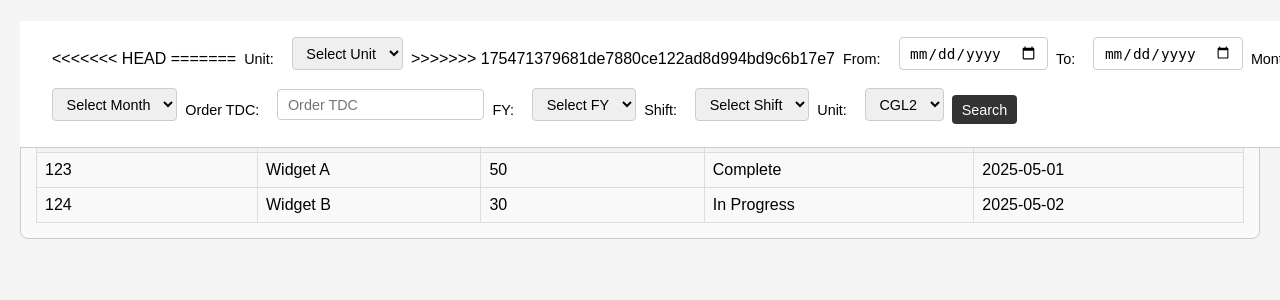
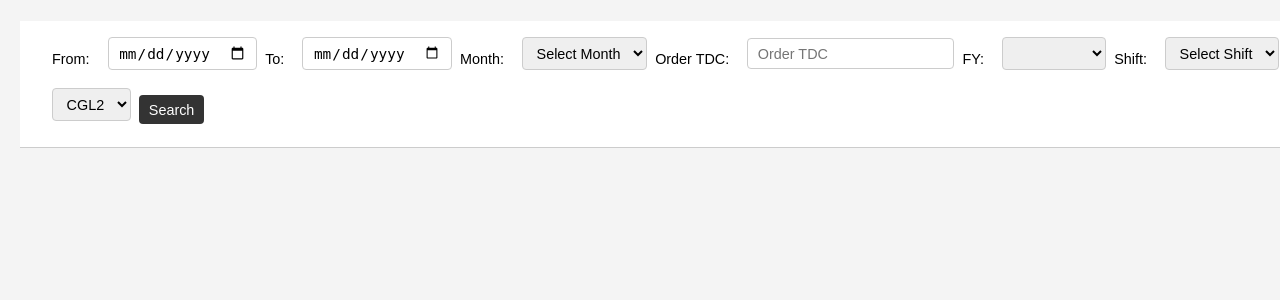
Before and after one commit to somyalakshmi07/DP, a Flask app: page / in a window 1280 px wide. Shown: the part 69-369 px from the top of the page. Run offline with Flask 3, Linux system fonts and the light colour scheme; data that the repository does not hold is empty.

Commit message:
original state

```diff
--- a/backend/static/app.js
+++ b/backend/static/app.js
@@ -6,12 +6,9 @@
     const orderTdc = document.querySelector('input[name="orderTdc"]').value;
     const financialYear = document.querySelector('select[name="financialYear"]').value;
     const shift = document.querySelector('select[name="shift"]').value;
-<<<<<<< HEAD
+
     const unit = document.querySelector('select[name="unit"]').value;  // Added unit selection
 
-=======
-
->>>>>>> 175471379681de7880ce122ad8d994bd9c6b17e7
     const response = await fetch('/search', {
         method: 'POST',
         headers: { 'Content-Type': 'application/json' },
@@ -49,26 +46,8 @@
         "L2 Remarks", "Next Unit", "Status", "Material Yield(%) with Zinc",
         "Material Yield(%) without Zinc", "Start Date", "Start Time", "End Date", "End Time",
         "Shift", "Process Duration(in min)", "Pdo Time", "Age(Days)", "PlanThickness",
-<<<<<<< HEAD
         "PlanWidth", "Target Thick", "Target Width", "Anneal Code", "No Of Rolls", "Coil Weight",
         "Production yield"
-=======
-        "PlanWidth", "Target Thick", "Target Width", "Anneal Code", "No Of Samples",
-        "Oil Usage", "Oil type", "Plan path", "Actual Path", "Customer", "Order Desc",
-        "PLTCM/CCM Prod Date", "QA Remarks", "Qa Code", "Ip Mat", "Distribution Channel",
-        "destinationCity", "Plan Order", "Actual Order", "Plan Edge Cond", "Actual Edge",
-        "NCO Flag", "Nco Reason", "Unloaded Wt", "Trimming", "End use", "Hr Batch No",
-        "Sleeve Used", "PlnOrdIdDesc", "Planned Product", "PlanCustomer", "L3 remarks",
-        "coil_type", "Average Line Speed (mpm)", "Committed Date", "Delivery date", "Idm",
-        "Odm", "Heat No", "Hr grade", "Hold Reason Remark", "User Id", "c", "mn", "s", "si",
-        "ph", "al", "cr", "ca", "cu", "n", "ni", "mo", "v", "nb", "ti", "t1", "b", "sn",
-        "cq", "ctAvg", "ftAvg", "hrThk", "hrWdt", "hrWt", "hrCrown", "hrWdg",
-        "slabNo", "Surface Conditioning Mill Force", "Holding Section Strip Actual Temperature",
-        "Surface Conditioning Mill Elongation", "Tension Leveller Elongation",
-        "Furnace Entry Speed", "Tube Treatment 6 Strip Actual Temperature", "PDOTr",
-        "PDOPor", "PDOSpeedSetupFurn", "Schd Line No", "NRI", "RA_CODE",
-        "Surface_Roughness_Min", "Surface_Roughness_Max"
->>>>>>> 175471379681de7880ce122ad8d994bd9c6b17e7
     ];
 
     let tableHTML = "<table class='excel-table'><thead><tr>";
@@ -109,22 +88,3 @@
     document.querySelector('select[name="unit"]').value = 'cgl2';  // Set default unit value (cgl2)
     searchData();
 });
-<<<<<<< HEAD
-=======
-
-function openNav() {
-    document.getElementById("mySidebar").style.width = "250px";
-}
-
-function closeNav() {
-    document.getElementById("mySidebar").style.width = "0";
-}
-
-function uploadData() {
-    alert("Upload button clicked!");
-}
-
-function downloadData() {
-    alert("Download button clicked!");
-}
->>>>>>> 175471379681de7880ce122ad8d994bd9c6b17e7
--- a/backend/templates/index.html
+++ b/backend/templates/index.html
@@ -87,17 +87,7 @@
 
 
     <div class="selection-menu">
-<<<<<<< HEAD
 
-=======
-        <label for="unit">Unit:</label>
-        <select id="unit" name="unit">
-            <option value="">Select Unit</option>
-            <option value="CGL-2">CGL-2</option>
-            <option value="CGL-3">CGL-3</option>
-        </select>
-
->>>>>>> 175471379681de7880ce122ad8d994bd9c6b17e7
         <label for="fromDate">From:</label>
         <input type="date" id="fromDate" name="fromDate" />
 
```
